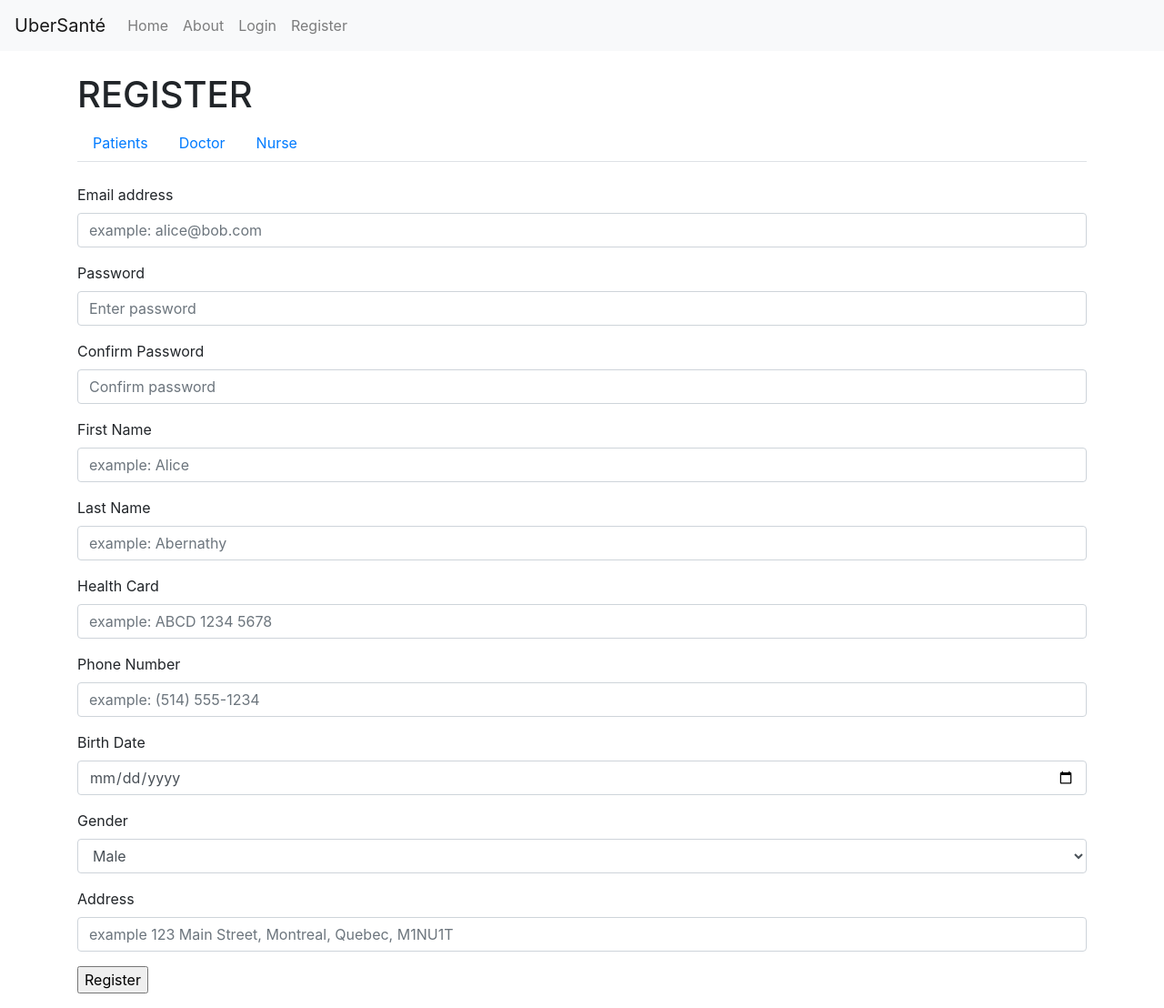
After one commit to PetiaPav/Software_Architecture_Project, a Flask app: page /register/patient in a window 1280 px wide. The commit adds this page. Shown: the whole page at 91% size. Run offline with Flask 2, Linux system fonts and the light colour scheme; some libraries are stand-ins or nearby versions.

Commit message:
[#2] Added functional form registration UI
Co-authored-by: Vineet <vineetkoppalkar@users.noreply.github.com>
Co-authored-by: Kevin <kjanei@users.noreply.github.com>

```diff
--- a/app.py
+++ b/app.py
@@ -19,16 +19,14 @@ def about():
     return render_template('about.html')
 
 
-@app.route('/register', methods=['GET'])
-def register():
-    form = PatientForm(request.form)
-    return render_template('register.html', form=form)
-
-
-@app.route('/register/patient', methods=['POST'])
+@app.route('/register/patient', methods=['GET','POST'])
 def register_patient():
     form = get_registration_form("patient", request.form)
-    if request.method == 'POST' and form.validate():
+
+    if request.method == 'GET':
+        return render_template('includes/_patient_form.html', form=form)
+
+    elif request.method == 'POST' and form.validate():
         # Common user attributes
         first_name = form.first_name.data
         last_name = form.last_name.data
@@ -50,10 +48,14 @@ def register_patient():
     return render_template('register.html', form=form)
 
 
-@app.route('/register/doctor', methods=['POST'])
+@app.route('/register/doctor', methods=['GET', 'POST'])
 def register_doctor():
     form = get_registration_form("doctor", request.form)
-    if request.method == 'POST' and form.validate():
+
+    if request.method == 'GET':
+        return render_template('includes/_doctor_form.html', form=form)
+
+    elif request.method == 'POST' and form.validate():
         # Common user attributes
         first_name = form.first_name.data
         last_name = form.last_name.data
@@ -72,10 +74,14 @@ def register_doctor():
     return render_template('register.html', form=form)
 
 
-@app.route('/register/nurse', methods=['POST'])
+@app.route('/register/nurse', methods=['GET', 'POST'])
 def register_nurse():
     form = get_registration_form("nurse", request.form)
-    if request.method == 'POST' and form.validate():
+
+    if request.method == 'GET':
+        return render_template('includes/_nurse_form.html', form=form)
+
+    elif request.method == 'POST' and form.validate():
         # Common user attributes
         first_name = form.first_name.data
         last_name = form.last_name.data
--- a/model/Tdg.py
+++ b/model/Tdg.py
@@ -51,7 +51,7 @@ class Tdg:
                     (first_name, last_name, password))
         last_inserted_id = cur.lastrowid
 
-        cur.execute("INSERT INTO DOCTORS(id, user_fk, access_id) VALUES(NULL, %s, %s)", (last_inserted_id, access_id))
+        cur.execute("INSERT INTO NURSES(id, user_fk, access_id) VALUES(NULL, %s, %s)", (last_inserted_id, access_id))
 
         cur.close()
         connection.commit()
--- a/templates/includes/_navbar.html
+++ b/templates/includes/_navbar.html
@@ -14,7 +14,7 @@
             {% endif %}
             {% else %}
             <a class="nav-item nav-link" href="/login">Login</a>
-            <a class="nav-item nav-link" href="/register">Register</a>
+            <a class="nav-item nav-link" href="/register/patient">Register</a>
             {% endif %}
         </div>
     </div>
--- /dev/null
+++ b/templates/includes/_patient_form.html
@@ -0,0 +1,40 @@
+{% extends 'register.html' %}
+{% block form %}
+{% from "includes/_form_helpers.html" import render_field %}
+    <form method="POST" action="/register/patient">
+        <div class="form-group">
+            {{render_field(form.email, class_="form-control", placeholder="example: alice@bob.com")}}
+        </div>
+        <div class="form-group">
+            {{render_field(form.password, class_="form-control", placeholder="Enter password")}}
+        </div>
+        <div class="form-group">
+            {{render_field(form.confirm, class_="form-control", placeholder="Confirm password")}}
+        </div>
+        <div class="form-group">
+            {{render_field(form.first_name, class_="form-control", placeholder="example: Alice")}}
+        </div>
+        <div class="form-group">
+            {{render_field(form.last_name, class_="form-control", placeholder="example: Abernathy")}}
+        </div>
+        <div class="form-group">
+            {{render_field(form.health_card, class_="form-control", placeholder="example: ABCD 1234 5678")}}
+        </div>
+        <div class="form-group">
+            {{render_field(form.phone_number, class_="form-control", placeholder="example: (514) 555-1234")}}
+        </div>
+        <div class="form-group">
+            {{render_field(form.birthday, class_="form-control", placeholder="example: 01-01-1980")}}
+        </div>
+        <div class="form-group">
+            {{render_field(form.gender, class_="form-control")}}
+        </div>
+        <div class="form-group">
+            {{render_field(form.physical_address, class_="form-control", placeholder="example 123 Main Street, Montreal, Quebec, M1NU1T")}}
+        </div>
+        <div class="form-group">
+            <input type="submit" class="btnSubmit" value="Register" />
+        </div>
+    </form>
+</div>
+{% endblock %}
--- a/templates/layout.html
+++ b/templates/layout.html
@@ -9,6 +9,6 @@
 <body>
     {% include 'includes/_navbar.html' %}
     {% include 'includes/_messages.html' %}
-    {% block body %}{% endblock %}
+    <div class="container">{% block body %}{% endblock %}</div>
 </body>
 </html>
--- a/templates/register.html
+++ b/templates/register.html
@@ -3,54 +3,20 @@
 {% block body %}
 
 <link rel="stylesheet" href="https://stackpath.bootstrapcdn.com/bootstrap/4.3.1/css/bootstrap.min.css" integrity="sha384-ggOyR0iXCbMQv3Xipma34MD+dH/1fQ784/j6cY/iJTQUOhcWr7x9JvoRxT2MZw1T" crossorigin="anonymous">
+<br/>
 <h1>REGISTER</h1>
 <ul class="nav nav-tabs">
   <li class="nav-item">
-    <a class="nav-link active" href="#">Patients</a>
+    <a class="nav-link" href="/register/patient">Patients</a>
   </li>
   <li class="nav-item">
-    <a class="nav-link" href="#">Doctor</a>
+    <a class="nav-link" href="/register/doctor">Doctor</a>
   </li>
   <li class="nav-item">
-    <a class="nav-link" href="#">Nurse</a>
+    <a class="nav-link" href="/register/nurse">Nurse</a>
   </li>
 </ul>
-<div class="container login-container">
-{% from "includes/_form_helpers.html" import render_field %}
-    <form method="POST" action="/register/patient">
-        <div class="form-group">
-            {{render_field(form.email, class_="form-control", placeholder="example: alice@bob.com")}}
-        </div>
-        <div class="form-group">
-            {{render_field(form.password, class_="form-control", placeholder="Enter password")}}
-        </div>
-        <div class="form-group">
-            {{render_field(form.confirm, class_="form-control", placeholder="Confirm password")}}
-        </div>
-        <div class="form-group">
-            {{render_field(form.first_name, class_="form-control", placeholder="example: Alice")}}
-        </div>
-        <div class="form-group">
-            {{render_field(form.last_name, class_="form-control", placeholder="example: Abernathy")}}
-        </div>
-        <div class="form-group">
-            {{render_field(form.health_card, class_="form-control", placeholder="example: ABCD 1234 5678")}}
-        </div>
-        <div class="form-group">
-            {{render_field(form.phone_number, class_="form-control", placeholder="example: (514) 555-1234")}}
-        </div>
-        <div class="form-group">
-            {{render_field(form.birthday, class_="form-control", placeholder="example: MM/DD/YY")}}
-        </div>
-        <div class="form-group">
-            {{render_field(form.gender, class_="form-control")}}
-        </div>
-        <div class="form-group">
-            {{render_field(form.physical_address, class_="form-control", placeholder="example 123 Main Street, Montreal, Quebec, M1NU1T")}}
-        </div>
-        <div class="form-group">
-            <input type="submit" class="btnSubmit" value="Register" />
-        </div>
-    </form>
-</div>
+<br/>
+ {% block form %}{% endblock %}
+
 {% endblock %}
```
Also changed, not shown: templates/includes/_doctor_form.html (added, +31 -0 lines), templates/includes/_nurse_form.html (added, +25 -0 lines).
